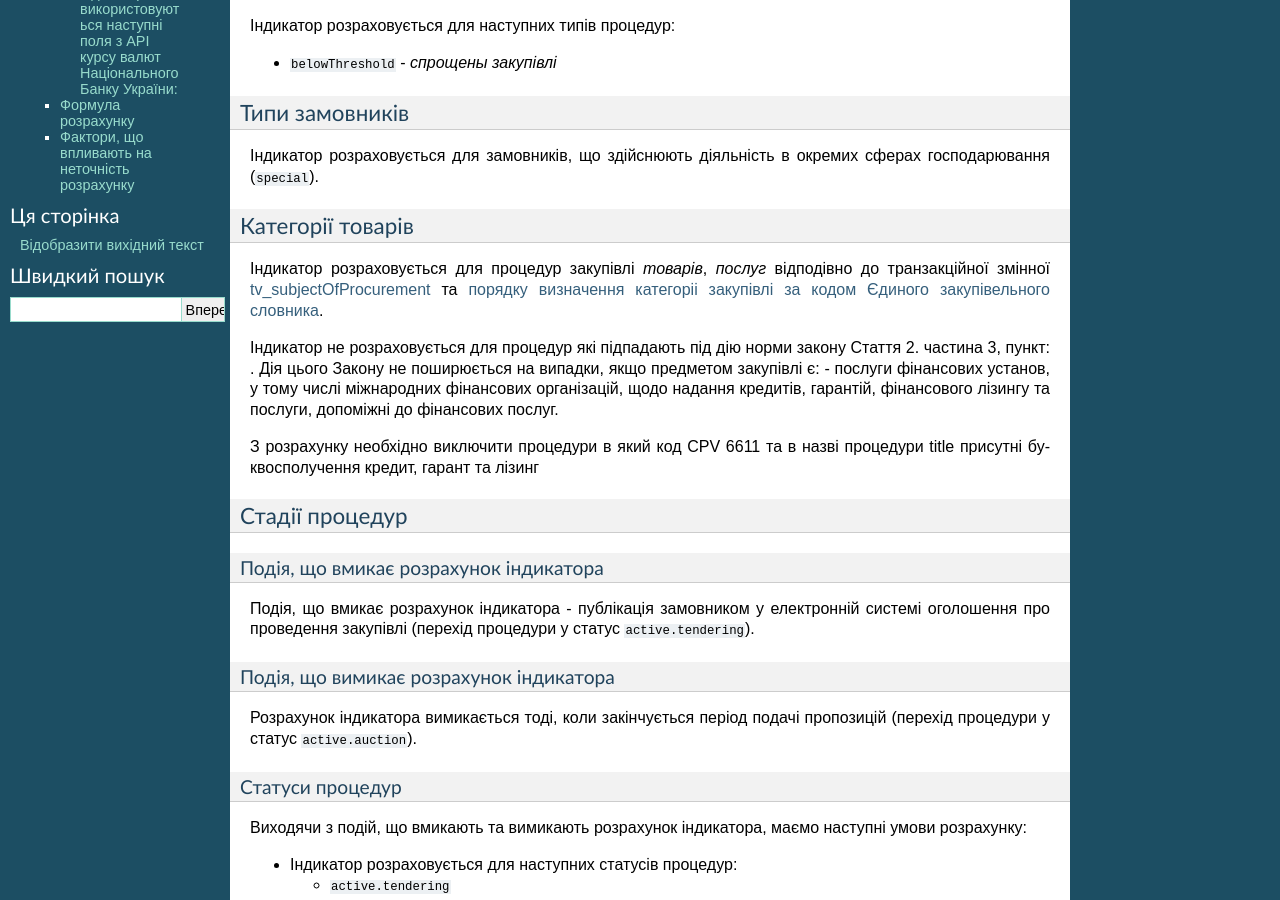
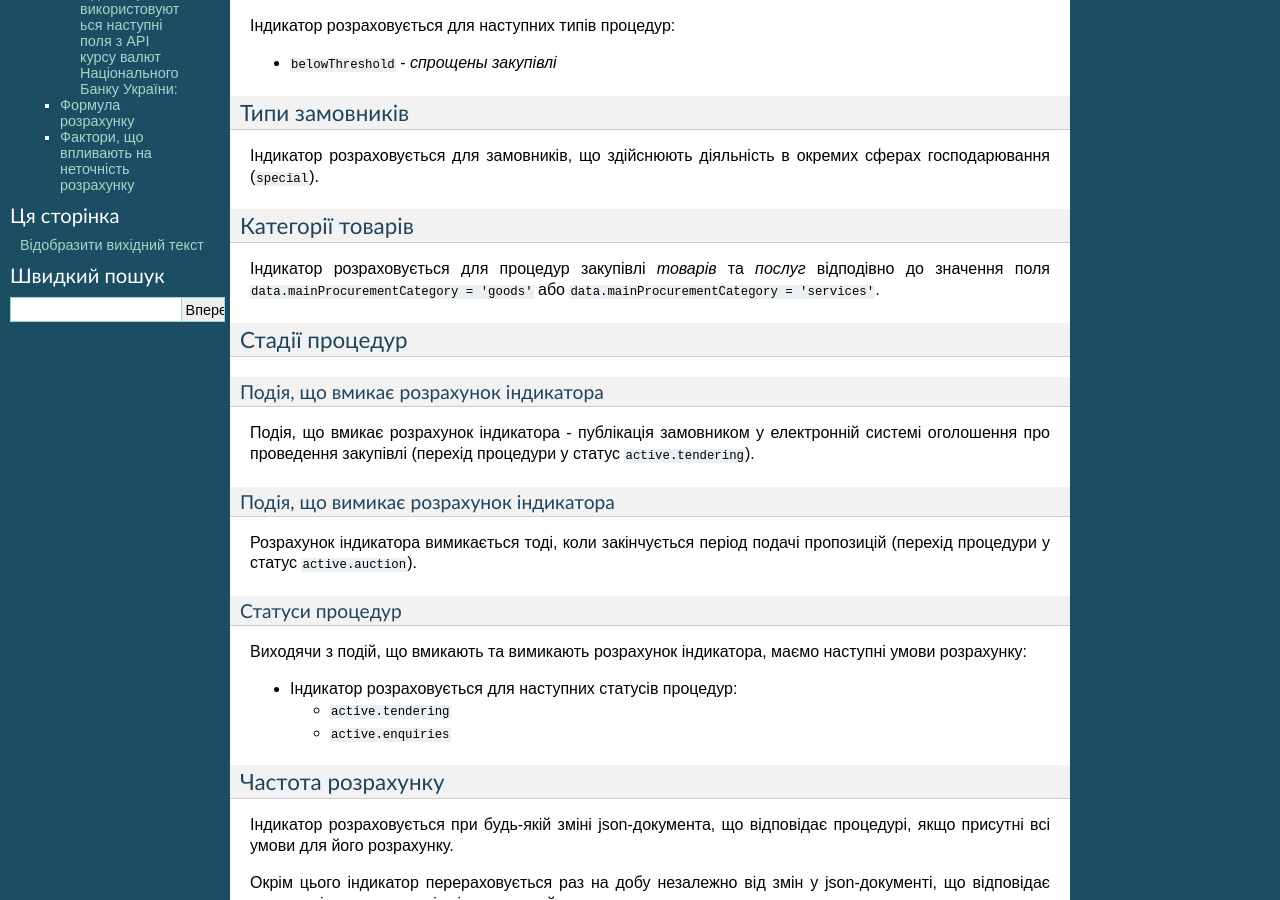
Before and after one commit to dbolshev/indicators-docs, a Sphinx documentation site: the page built from docs/RISK-2-5-1.rst, in a window 1280 px wide and 900 px high, scrolled down 823 px. Built offline with Sphinx 7.4.7, drawn with Linux system fonts in a browser that asks for light colours.

Commit message:
Update RISK-2-5-1.rst

```diff
--- a/docs/RISK-2-5-1.rst
+++ b/docs/RISK-2-5-1.rst
@@ -52,11 +52,7 @@ RISK-2-5-1. Уникнення Замовником у окремих сфера
 Категорії товарів
 =================
 
-Індикатор розраховується для процедур закупівлі *товарів*, *послуг* відподівно до транзакційної змінної :ref:`tv_subjectOfProcurement` та :ref:`порядку визначення категоріі закупівлі за кодом Єдиного закупівельного словника<gsw_formula>`.
-
-Індикатор не розраховується для процедур які підпадають під дію норми закону Стаття 2. частина 3, пункт: . Дія цього Закону не поширюється на випадки, якщо предметом закупівлі є: - послуги фінансових установ, у тому числі міжнародних фінансових організацій, щодо надання кредитів, гарантій, фінансового лізингу та послуги, допоміжні до фінансових послуг.
-
-З розрахунку необхідно виключити процедури в який код CPV 6611 та в назві процедури title присутні буквосполучення кредит, гарант та лізинг
+Індикатор розраховується для процедур закупівлі *товарів* та *послуг* відподівно до значення поля ``data.mainProcurementCategory = 'goods'`` або ``data.mainProcurementCategory = 'services'``.
 
 Стадії процедур
 ===============
```
